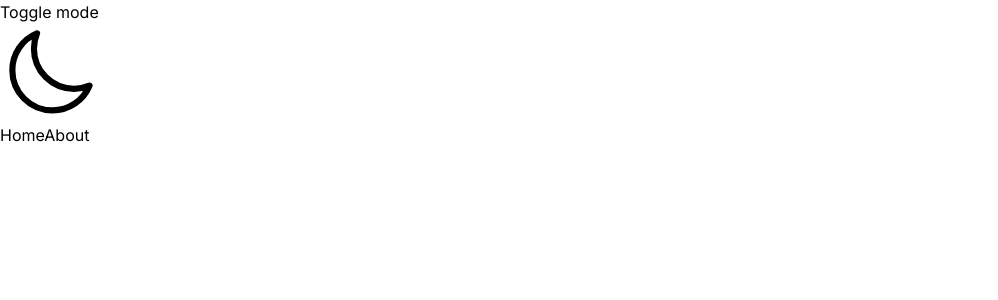
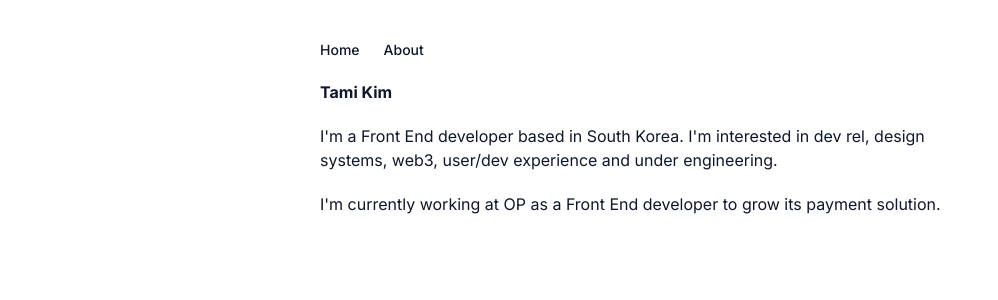
Before and after one commit to tamoimi/tami-dev-blog, a Next.js app: page / in a window 1280 px wide. Shown: the top 300 px of the page, without its empty margins (0-998 px from the left). Built offline with nearby package versions, Linux system fonts and the light colour scheme.

Commit message:
feat: created new blog!

```diff
--- /dev/null
+++ b/app/about/page.tsx
@@ -0,0 +1,6 @@
+const About = () => {
+  return (
+    <div>about</div>
+  )
+}
+export default About
--- a/app/layout.tsx
+++ b/app/layout.tsx
@@ -1,13 +1,13 @@
 import "./globals.css";
 import type { Metadata } from "next";
 import { Inter } from "next/font/google";
-
+import Home from "./page";
 import Link from "next/link";
-import { ThemeProvider } from "../components/ThemeProvider";
-import { ModeToggle } from "../components/ModeToggle";
+import Nav from "../components/Nav";
 
 const inter = Inter({ subsets: ["latin"] });
 
+//
 export const metadata: Metadata = {
   title: "Create Next App",
   description: "Generated by create next app"
@@ -20,24 +20,17 @@ export default function RootLayout({
 }) {
   return (
     <html lang="en">
+      {/* title */}
+      <head>
+        <title>Tami Kim</title>
+        {/* will add meta tag */}
+      </head>
       <body
-        className={`antialiased min-h-screen bg-white dark:bg-slate-950 text-slate-900 dark:text-slate-50 ${inter.className}`}
+        className={`w-1/2 m-auto my-10 antialiased min-h-screen bg-white dark:bg-slate-950 text-slate-900 dark:text-slate-50 ${inter.className}`}
       >
-        <ThemeProvider attribute="class" defaultTheme="system" enableSystem>
-          <div className="max-w-2xl px-4 py-10 mx-auto">
-            <header>
-              <div className="flex items-center justify-between">
-                <ModeToggle />
-                <nav className="ml-auto space-x-6 text-sm font-medium">
-                  <Link href="/">Home</Link>
-                  <Link href="/about">About</Link>
-                </nav>
-              </div>
-            </header>
-            <main>{children}</main>
-          </div>
-          {/* <Analytics /> */}
-        </ThemeProvider>
+        <Nav />
+        {/* children will be all the pages */}
+        <main className="my-5">{children}</main>
       </body>
     </html>
   );
--- a/app/page.tsx
+++ b/app/page.tsx
@@ -1,11 +1,31 @@
-import Image from "next/image";
+import Link from "next/link";
+import Navigation from "../components/Nav";
 
 export default function Home() {
   return (
-    <>
+    <div className="container ">
+      {/* menu */}
 
-
-
-    </>
+      {/* introduction */}
+      <div className="main-grid">
+        <main className="text-tx">
+          <h1 className="font-bold mb-3">Tami Kim</h1>
+          <h2 className="my-5">
+            I&#39;m a Front End developer based in South Korea. I&#39;m interested in dev
+            rel, design systems, web3, user/dev experience and under
+            engineering.
+          </h2>
+          <h2>
+            I&#39;m currently working at OP as a Front End developer to grow its
+            payment solution.
+          </h2>
+          <h2></h2>
+        </main>
+      </div>
+      {/* post */}
+      <div className="mx-auto">
+        <h6></h6>
+      </div>
+    </div>
   );
 }
--- /dev/null
+++ b/components/Nav.tsx
@@ -0,0 +1,13 @@
+import Link from "next/link";
+
+const Navigation = () => {
+  return (
+    <>
+      <nav className="ml-auto text-sm font-medium space-x-6">
+        <Link href="/">Home</Link>
+        <Link href="/about">About</Link>
+      </nav>
+    </>
+  );
+};
+export default Navigation;
--- a/components/ThemeProvider.tsx
+++ /dev/null
@@ -1,9 +0,0 @@
-"use client"
-
-import * as React from "react";
-import { ThemeProvider as NextThemesProvider } from "next-themes";
-import type { ThemeProviderProps } from "next-themes/dist/types";
-
-export function ThemeProvider({ children, ...props }: ThemeProviderProps) {
-  return <NextThemesProvider {...props}>{children}</NextThemesProvider>;
-}
--- a/package.json
+++ b/package.json
@@ -13,6 +13,8 @@
     "@types/react": "18.2.21",
     "@types/react-dom": "18.2.7",
     "autoprefixer": "10.4.15",
+    "contentlayer": "^0.3.4",
+    "date-fns": "^2.30.0",
     "eslint": "8.49.0",
     "eslint-config-next": "13.4.19",
     "next": "13.4.19",
--- a/tailwind.config.ts
+++ b/tailwind.config.ts
@@ -1,20 +1,20 @@
-import type { Config } from 'tailwindcss'
+import type { Config } from "tailwindcss";
 
 const config: Config = {
   content: [
-    './src/pages/**/*.{js,ts,jsx,tsx,mdx}',
-    './src/components/**/*.{js,ts,jsx,tsx,mdx}',
-    './src/app/**/*.{js,ts,jsx,tsx,mdx}',
+    "./app/**/*.{js,ts,jsx,tsx,mdx}",
+    ".content/pages/**/*.{js,ts,jsx,tsx,mdx}",
+    "./components/**/*.{js,ts,jsx,tsx,mdx}"
   ],
   theme: {
     extend: {
-      backgroundImage: {
-        'gradient-radial': 'radial-gradient(var(--tw-gradient-stops))',
-        'gradient-conic':
-          'conic-gradient(from 180deg at 50% 50%, var(--tw-gradient-stops))',
-      },
-    },
+      // backgroundImage: {
+      //   "gradient-radial": "radial-gradient(var(--tw-gradient-stops))",
+      //   "gradient-conic":
+      //     "conic-gradient(from 180deg at 50% 50%, var(--tw-gradient-stops))"
+      // }
+    }
   },
-  plugins: [],
-}
-export default config
+  plugins: []
+};
+export default config;
```
Also changed, not shown: components/MdxComponents.tsx (deleted, +0 -16 lines), 1 other file (tests, documents, lock files or other folders).
